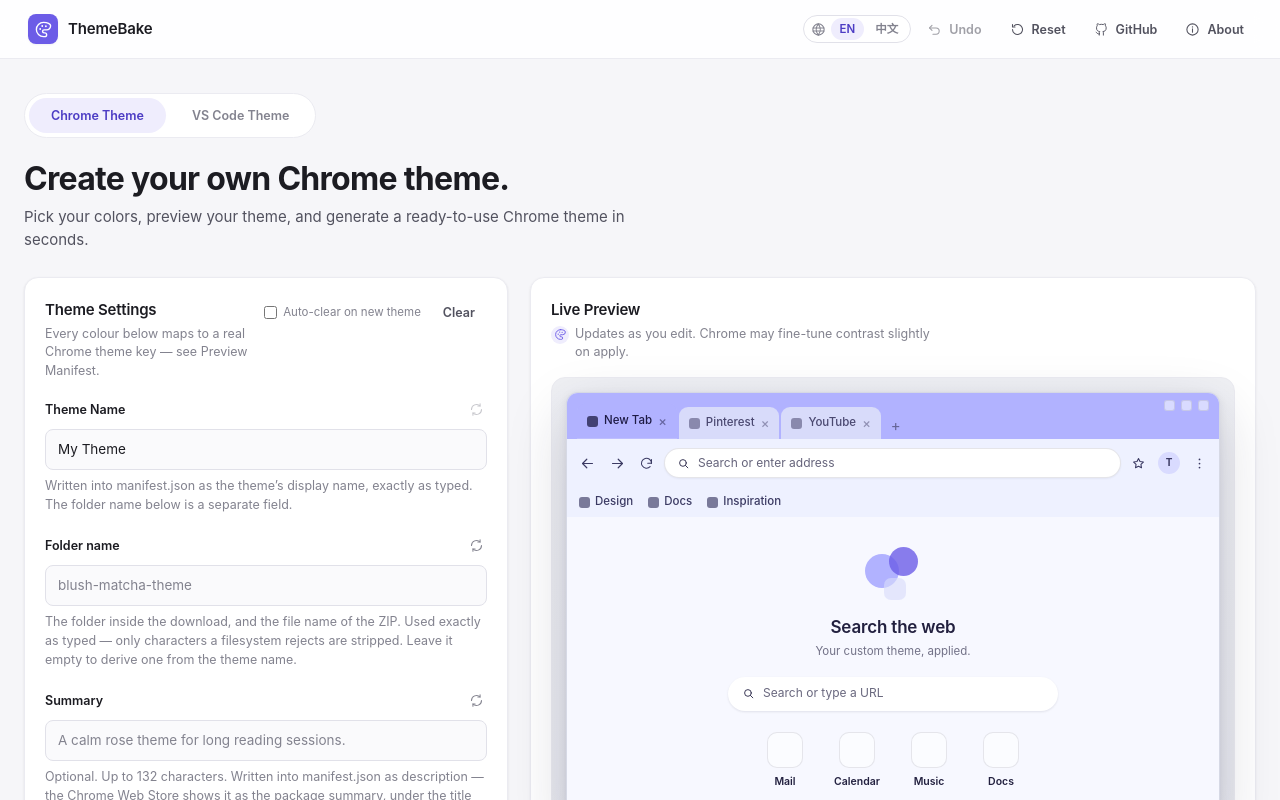
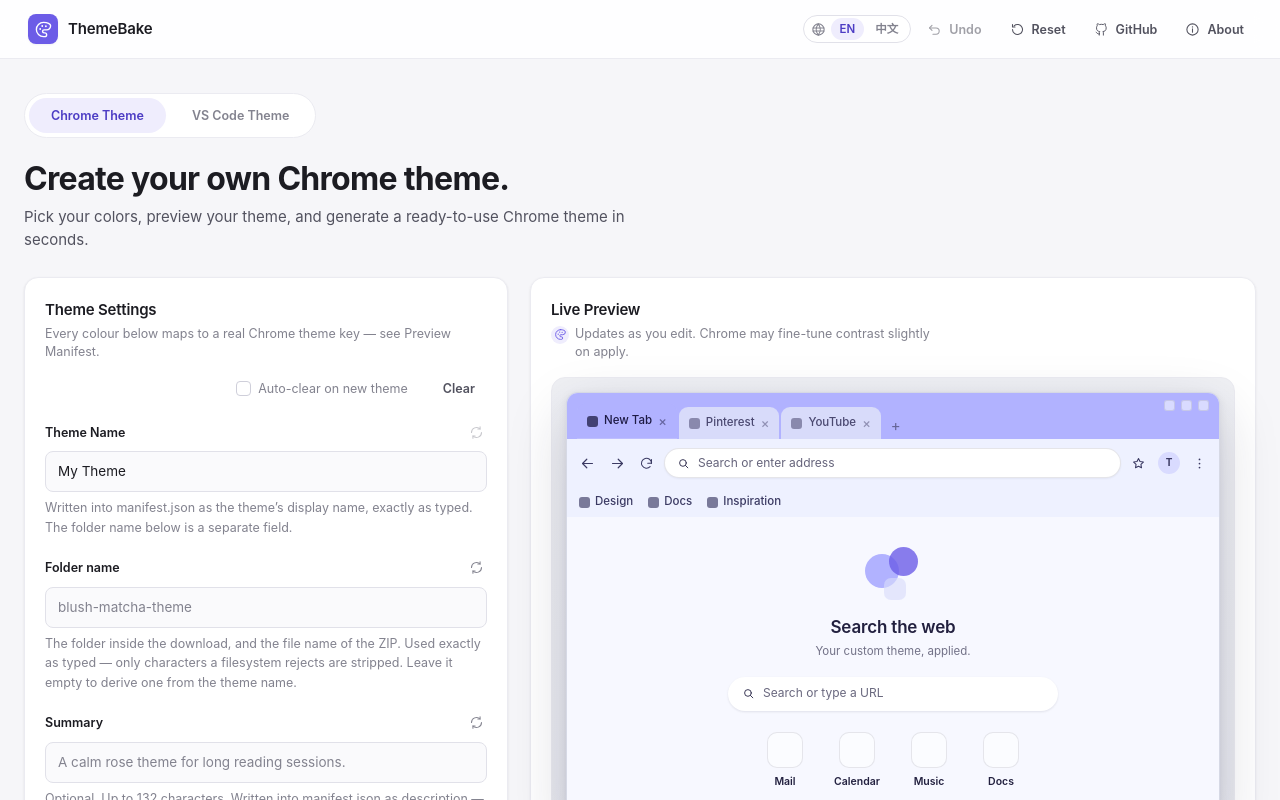
Before and after one commit to vaxicy/themebake, a React (Vite) app: page / in a window 1280 px wide. Shown: the top 800 px of the page. Built offline with nearby package versions, Linux system fonts and the light colour scheme.

Commit message:
style(settings): 标题栏三个控件统一为等高一行（自绘复选框、分组间距、窄处换行右对齐）

```diff
--- a/src/styles/studio.css
+++ b/src/styles/studio.css
@@ -398,41 +398,108 @@
 }
 
 /* ----------------------- Settings header actions -------------------------- */
-/* The one-click "clear" button and the auto-clear checkbox sit opposite the
-   panel title. Scoped to the settings panel so no other header is affected. */
+/* The title's row carries one preference and two actions — the auto-clear switch
+   and the clear / undo buttons. Three controls of equal weight, so they share one
+   line box, one height and one hover treatment: the toggle used to be bare text
+   beside a native checkbox, which read as a purple block next to two text buttons
+   and sat on a different baseline from them. */
 .settings-panel .panel__header {
   display: flex;
   align-items: flex-start;
   justify-content: space-between;
+  /* The actions are a fixed-width row; the title takes what is left and wraps
+     rather than pushing them out. When even that is too tight the row drops to
+     its own line, still flushed right. */
+  flex-wrap: wrap;
   gap: 12px;
+}
+
+.settings-panel .panel__header > :first-child {
+  flex: 1 1 auto;
+  min-width: 0;
 }
 
 .settings-actions {
   display: inline-flex;
   flex: 0 0 auto;
   align-items: center;
-  gap: 10px;
+  margin-left: auto;
+  /* Tight inside a group, wider between them: the preference is one control, the
+     buttons are another. */
+  gap: 6px;
 }
 
+/* The preference is a chip in the same row: same height, same radius, same hover
+   as the buttons beside it. */
 .auto-clear-toggle {
   display: inline-flex;
   align-items: center;
-  gap: 6px;
-  font-size: var(--text-xs);
+  gap: 7px;
+  margin-right: 6px;
+  /* The same box as `.button--sm` (padding + 1px border + 12.5px at 1.2), so the
+     three controls line up to the pixel instead of by eye. */
+  padding: 6px 10px 6px 8px;
+  border: 1px solid transparent;
+  border-radius: var(--radius-sm);
   color: var(--text-muted);
+  font-size: var(--text-sm);
+  line-height: 1.2;
+  white-space: nowrap;
   cursor: pointer;
   user-select: none;
-  white-space: nowrap;
-}
-
-.auto-clear-toggle input {
-  margin: 0;
-  accent-color: var(--accent);
-  cursor: pointer;
+  transition: background-color var(--dur) var(--ease), color var(--dur) var(--ease);
 }
 
 .auto-clear-toggle:hover {
+  background-color: var(--surface-hover);
   color: var(--text-primary);
+}
+
+/* Our own box rather than the platform's: a native one is a filled accent square
+   at whatever size and corner radius the OS decides, which is a heavier mark than
+   the two labels it sits between. */
+.auto-clear-toggle input {
+  display: grid;
+  place-items: center;
+  width: 15px;
+  height: 15px;
+  margin: 0;
+  appearance: none;
+  border: 1px solid var(--border-strong);
+  border-radius: 4px;
+  background-color: var(--surface-card);
+  cursor: pointer;
+  transition: background-color var(--dur-fast) var(--ease), border-color var(--dur-fast) var(--ease),
+    box-shadow var(--dur-fast) var(--ease);
+}
+
+.auto-clear-toggle input:hover {
+  border-color: var(--accent);
+}
+
+.auto-clear-toggle input:checked {
+  background-color: var(--accent);
+  border-color: var(--accent);
+}
+
+/* The tick is two borders rotated — no icon font, and it scales with the box. */
+.auto-clear-toggle input::after {
+  content: '';
+  width: 7px;
+  height: 3.5px;
+  border-left: 1.6px solid var(--text-inverse);
+  border-bottom: 1.6px solid var(--text-inverse);
+  transform: rotate(-45deg) scale(0);
+  transition: transform var(--dur-fast) var(--ease);
+}
+
+.auto-clear-toggle input:checked::after {
+  transform: rotate(-45deg) scale(1);
+}
+
+.auto-clear-toggle input:focus-visible {
+  outline: none;
+  box-shadow: 0 0 0 3px var(--accent-ring);
 }
 
 @media (max-width: 560px) {
```
